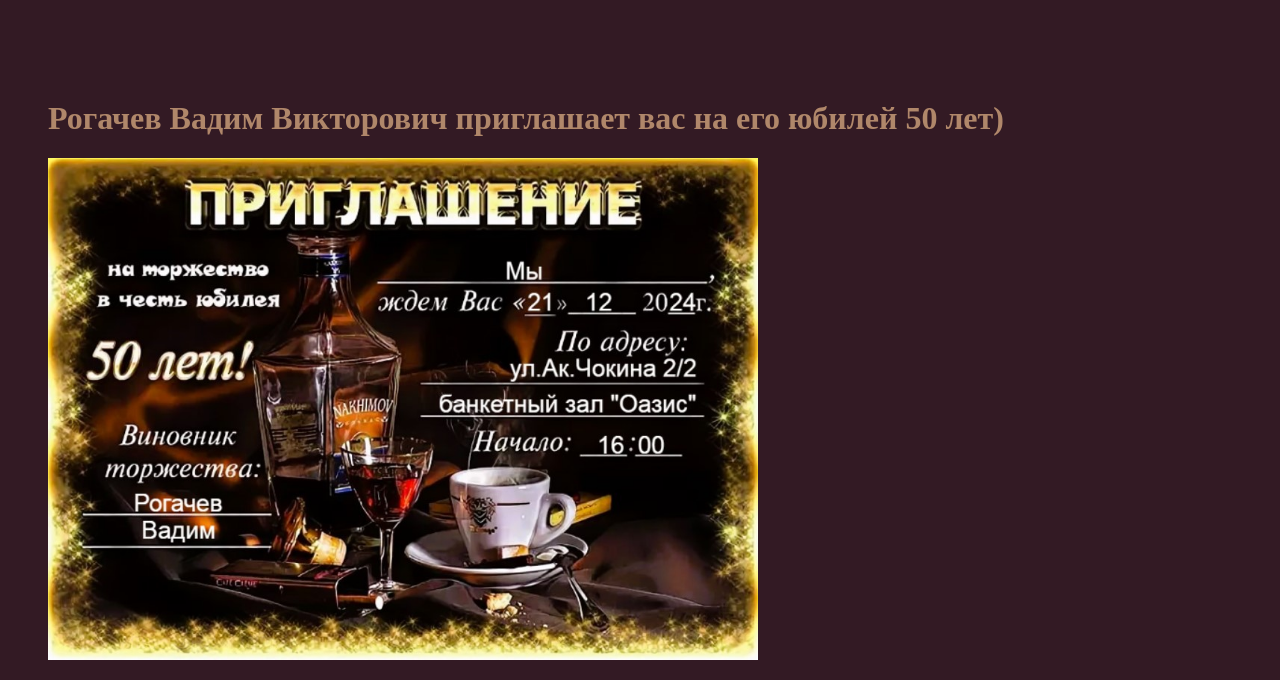
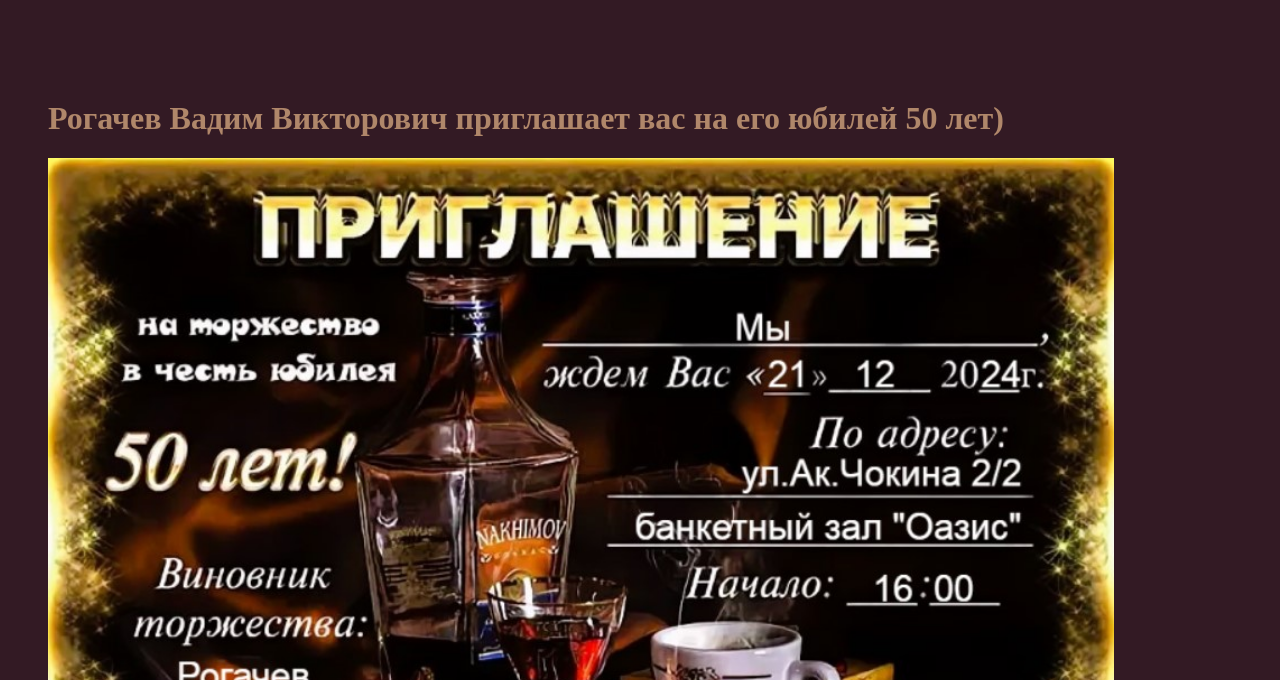
Before and after one commit to Gyfrost1/50years, a plain HTML site: page index.html in a window 1280 px wide. Shown: the top 680 px of the page. Drawn offline with Linux system fonts and the light colour scheme.

Commit message:
Update index.html

```diff
--- a/index.html
+++ b/index.html
@@ -9,7 +9,7 @@
 <body>
 	<div>
 	<h1>Рогачев Вадим Викторович приглашает вас на его юбилей 50 лет)</h1>
-	 <img src="img/join.jpg" width="60%">
+	 <img src="img/join.jpg" width="90%">
 	 <h1>Всех с нететерпением ждем!</h1>
 	</div>
 </body>
```
